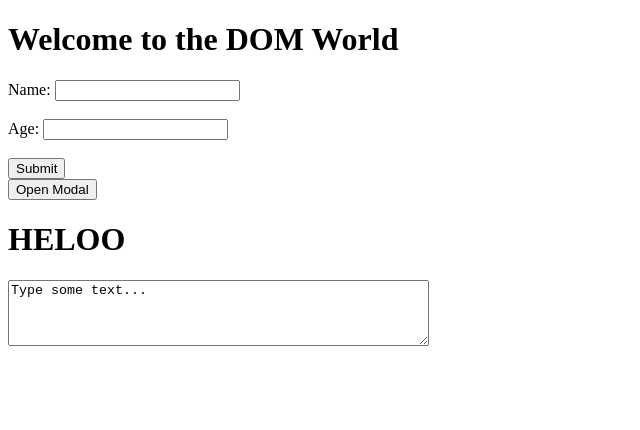
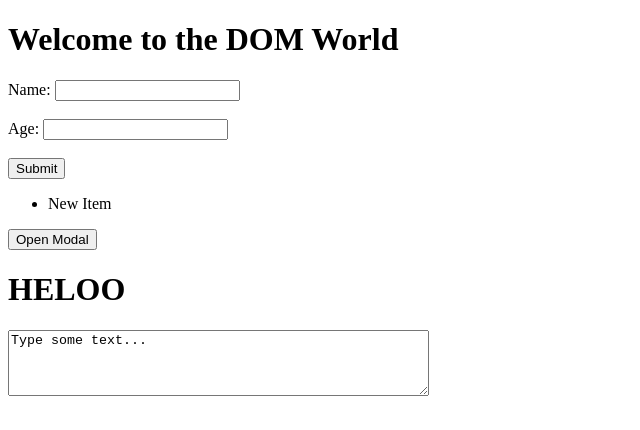
Before and after one commit to igorfernandescordeiro/js-zero-to-hero, a plain HTML site: page notes/chapter_4.html in a window 1280 px wide. Shown: the whole page, without its empty margins (0-640 px from the left). Drawn offline with Linux system fonts and the light colour scheme.

Commit message:
Exercise 5, learning hot to create an element with JS and how to add it into de HTML

```diff
--- a/notes/chapter_4.html
+++ b/notes/chapter_4.html
@@ -20,10 +20,11 @@
         <input type="number" id="age" name="age"><br><br>
         <input type="submit" value="Submit">
     </form>
-
+    <ul id="list-container"></ul>
     <button id="open-modal-btn">Open Modal</button>
 
     <div id="content-area"></div>
+    <div id="content-area2"></div>
 
     <textarea id="text-area" rows="4" cols="50">Type some text...</textarea>
 
--- a/questions/chapter_4.js
+++ b/questions/chapter_4.js
@@ -38,6 +38,17 @@ divModal.addEventListener('mouseout', turnOffYellow);
 
 // 4. Element Creation and Insertion: Describe how to create a new <li> element, set its text content to "New Item", and append it to an existing <ul> with the ID list-container.
 
+// let divTwo = document.getElementById('content-area2');
+// divTwo.innerHTML = '<li>New Item</li>' WRONG!!!
+
+let ulContainer = document.getElementById('list-container');
+
+let newItem = document.createElement('li');
+
+newItem.innerText = 'New Item';
+
+ulContainer.appendChild(newItem);
+
 
 
 // 5. Form Handling: Write a script to prevent the default submission of a form with the ID form-example and instead console log the value of a text input field within the form when the submit button is clicked.
```
